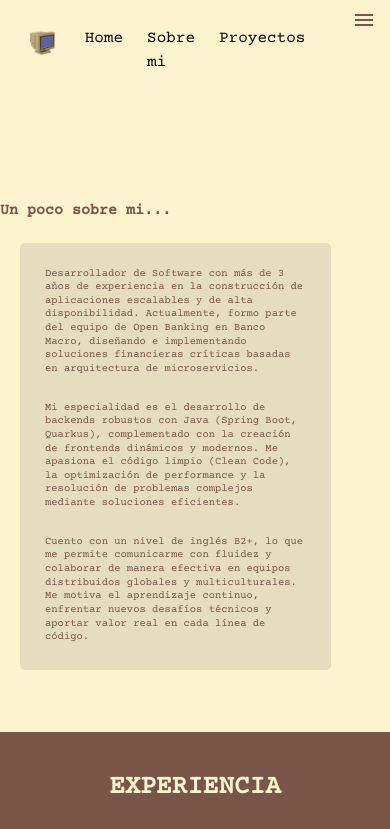
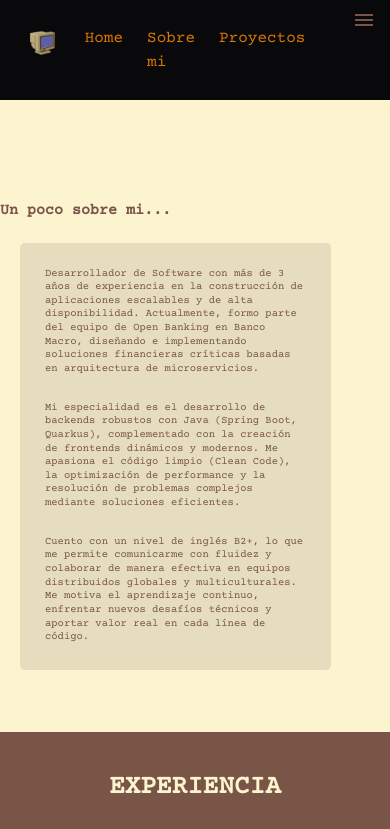
Before and after one commit to davidmarquez98/portafolio, a React (Vite) app: page /#/about in a window 390 px wide. Shown: the top 829 px of the page. Built offline with nearby package versions, Linux system fonts and the light colour scheme.

Commit message:
feat: apply header/navbar design fixes - dark mode default, visible menu links with hover effects, responsive hamburger menu

```diff
--- a/src/views/components/header/Header.jsx
+++ b/src/views/components/header/Header.jsx
@@ -9,7 +9,7 @@ import './header.css';
 function Header(){
 
     return (
-        <header>
+        <header className="bg-zinc-950 w-full">
             <div className="header-content">
                 <div className="header__item">
                     <Logo/>
--- a/src/views/components/header/components/menuBurguer/MenuBurguer.jsx
+++ b/src/views/components/header/components/menuBurguer/MenuBurguer.jsx
@@ -22,7 +22,7 @@ export default function MenuBurguer() {
   const handleClose = () => setAnchorEl(null);
 
   return (
-    <div className="burguer-container">
+    <div className="burguer-container hidden md:flex">
         <div className="burguer-content">
             <Button
             id="basic-button"
--- a/src/views/components/header/components/nav/Nav.jsx
+++ b/src/views/components/header/components/nav/Nav.jsx
@@ -23,26 +23,26 @@ function Nav(){
     };
 
 return (
-        <nav className={`nav-container ${mode}`}>
+        <nav className={`nav-container hidden md:flex ${mode}`}>
             <div className='nav-content'>
                 <div className={`circle-name-selected ${mode}`} style={styleSelected()}/>
                 <ul className='nav-lista'>
 
                     <li>
                         <Link to="/">
-                            <h3 className={`nav-link-text ${mode}`}>Home</h3>
+                            <h3 className={`nav-link-text text-neutral-300 hover:text-blue-500 transition-colors duration-200 ${mode}`}>Home</h3>
                         </Link>
                     </li>
 
                     <li>
                         <Link to="/about">
-                            <h3 className={`nav-link-text ${mode}`}><Trans i18nKey="nav.about_me"/></h3>
+                            <h3 className={`nav-link-text text-neutral-300 hover:text-blue-500 transition-colors duration-200 ${mode}`}><Trans i18nKey="nav.about_me"/></h3>
                         </Link>
                     </li>
 
                     <li>
                         <Link to="/projects">
-                            <h3 className={`nav-link-text ${mode}`}><Trans i18nKey="nav.projects"/></h3>
+                            <h3 className={`nav-link-text text-neutral-300 hover:text-blue-500 transition-colors duration-200 ${mode}`}><Trans i18nKey="nav.projects"/></h3>
                         </Link>
                     </li>
 
--- a/src/views/components/header/components/nav/nav.css
+++ b/src/views/components/header/components/nav/nav.css
@@ -18,6 +18,16 @@
 .nav-link-text {
   margin: 0;
   font-size: 16px;
+  cursor: pointer;
+  display: inline-block;
+}
+
+.nav-link-text.light {
+  color: rgb(217 119 6);
+}
+
+.nav-link-text.dark {
+  color: rgb(229 231 235);
 }
 
 .circle-name-selected {
```
